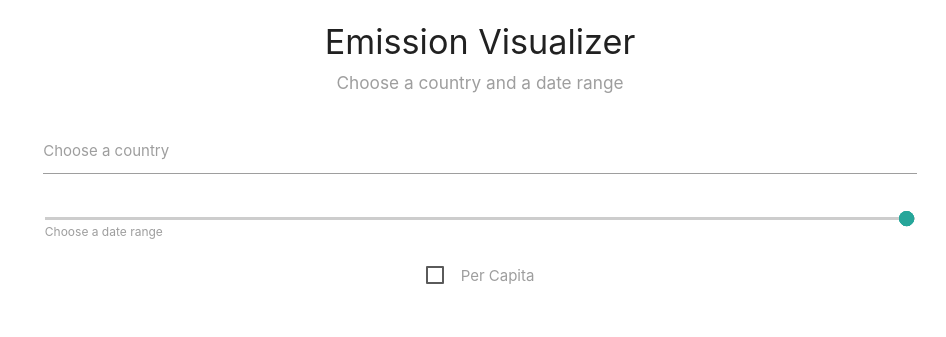
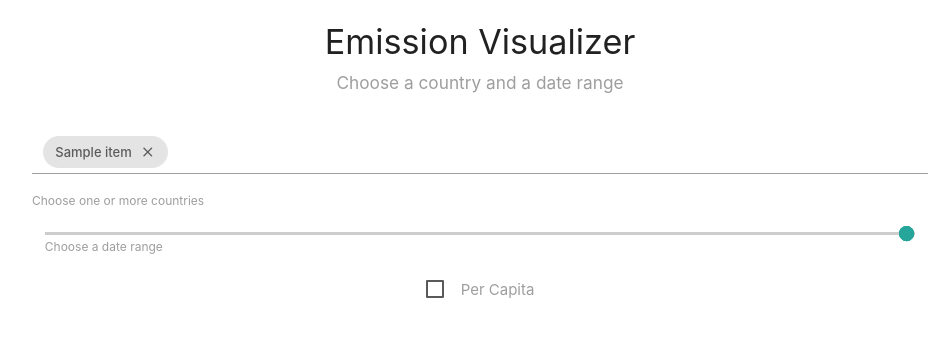
Before and after one commit to eetu-n/emissionVisualizer, a Flask app: template templates/index.html in a window 1280 px wide. Shown: the top 337 px of the page, without its empty margins (160-1106 px from the left). Run offline with Flask 2, Linux system fonts and the light colour scheme; the template is opened without the code that fills it: most values are stand-ins (such as "Sample title", 1, 10 or a date in 2020).

Commit message:
Implemented multiple countries on the graph, as well as a hash function to determine colors for the graph

```diff
--- a/app.py
+++ b/app.py
@@ -6,24 +6,53 @@ app = Flask(__name__)
 api_caller = ApiCaller()
 
 
+# Returns a color based on the hash of the country name
+def get_color(name: str):
+    name_hash = str(hash(name) % 10 ** 9)
+
+    def to_hex(num):
+        return str(int((num/999)*255))
+
+    r = to_hex(int(name_hash[0:3]))
+    b = to_hex(int(name_hash[3:6]))
+    g = to_hex(int(name_hash[6:9]))
+
+    return "rgb(" + r + "," + g + "," + b + ')'
+
+
 @app.route('/', methods=["POST", "GET"])
 def index():
-    country_list = api_caller.get_country_list()
+    generic_country_list = api_caller.get_country_list()
     generic_year_list = api_caller.get_generic_year_list()
     year_min = int(1960)
     year_max = ApiCaller().get_current_year()
-    country = None
     data_type = None
+    data_dict = {}
     labels = generic_year_list
     values = []
     is_empty = False
     received = False
     invalid = False
+    input_country_list = []
+    country_amount = 0
+    color_list = []
 
     if request.method == "POST":
-        country = request.form.get('country_selector')
-        if country not in country_list:
+        input_country_list = request.form.get('input_country_list').split(",")
+        for country in input_country_list:
+            if country not in generic_country_list:
+                input_country_list.remove(country)
+
+        country_amount = len(input_country_list)
+
+        if country_amount == 0:
             invalid = True
+        else:
+            input_country_list = sorted(input_country_list)
+            get_color(input_country_list[0])
+
+        for country in input_country_list:
+            color_list.append(get_color(country))
 
         year_min = int(request.form.get('selected_year_min'))
         year_max = int(request.form.get('selected_year_max'))
@@ -35,16 +64,22 @@ def index():
             data_type = "emissions"
 
         if not invalid:
-            data_dict = api_caller.get_data_range(country, data_type, year_min, year_max)
-            labels = list(data_dict.keys())
-            values = list(data_dict.values())
+            data_dict = api_caller.get_multiple_data_range(input_country_list, data_type, year_min, year_max)
+            labels = list(data_dict[list(data_dict.keys())[0]].keys())
+            for i in range(len(input_country_list)):
+                value_list = list(data_dict[list(data_dict.keys())[i]].values())
+                for j in range(len(value_list)):
+                    if value_list[j] is None:
+                        value_list[j] = None
+                values.append(value_list)
             is_empty = api_caller.get_year_list(country, data_type, year_min, year_max) == []
 
         received = True
 
-    return render_template('index.html', country_list=country_list, generic_year_list=generic_year_list,
-                           country=country, year_min=year_min, year_max=year_max, data_type=data_type,
-                           labels=labels, values=values, received=received, is_empty=is_empty, invalid=invalid)
+    return render_template('index.html', generic_country_list=generic_country_list, generic_year_list=generic_year_list,
+                           year_min=year_min, year_max=year_max, data_type=data_type, labels=labels, values=values,
+                           received=received, is_empty=is_empty, invalid=invalid, input_country_list=input_country_list,
+                           country_amount=country_amount, color_list=color_list)
 
 
 # Api routing section
--- a/templates/index.html
+++ b/templates/index.html
@@ -24,12 +24,11 @@
     </div>
     <form method="POST" id="input" autocomplete="off">
         <div class="row">
-            <div class="input-field col s12">
-                <input type="text" id="country_selector" name="country_selector" class="autocomplete" autocomplete="off"
-                       {% if received and not invalid %} value="{{ country }}" {% endif %}>
-                <label for="country_selector">Choose a country</label>
+            <div id="country_selector" class="col s12 chips chips-autocomplete">
             </div>
+            <label for="country_selector">Choose one or more countries</label>
         </div>
+        <input id="input_country_list" name="input_country_list" value="" hidden>
         <div class="row" style="margin-left: 1vw; margin-right: 1vw">
             <div id="year-selector" class="col s12"></div>
             <input type="number" id="year_min" name="selected_year_min" value="{{ year_min }}" hidden>
@@ -50,7 +49,6 @@
         <div id="loading_animation" class="col s12 progress scale-transition scale-out" hidden>
             <div class="indeterminate"></div>
         </div>
-    </form>
 
     {% if invalid %}
         <div class="row">
@@ -62,7 +60,7 @@
     {% elif is_empty and received %}
         <div>
             <p>
-                No data available for {{ country }} between {{ year_min }} and {{ year_max }}
+                No data available for {{ input_country_list[0] }} between {{ year_min }} and {{ year_max }}
             </p>
         </div>
 {% elif received and not invalid %}
@@ -76,35 +74,62 @@
     var ctx = document.getElementById('myChart').getContext('2d');
     var chart = new Chart(ctx, {
     type: 'line',
+    scaleLabel: {
+        display: true
+    },
     options: {
-        maintainAspectRatio: false
+        maintainAspectRatio: false,
+        scales: {
+            yAxes: {
+                label: "Year"
+            }
+        }
     },
     data: {
         labels: {{ labels }},
-        datasets: [{
-            label: "Emissions " + {% if data_type == 'emissions_per_capita' %} "per capita " + {% endif %}
-                "in " + "{{ country }} " +
-                "({% if data_type == 'emissions' %}kilotonnes{% else %}tonnes per capita{% endif %})" ,
-            borderColor: 'rgb(38, 166, 154)',
+        datasets: [{% for i in range(country_amount) %}{
+            label: "{{ input_country_list[i] }}",
+            borderColor: "{{ color_list[i] }}",
             fill: false,
-            data: {{ values }},
-        }]
+            data: [{% for value in values[i] %}
+                        {% if value == None %}
+                            null,
+                        {% else %}
+                            {{ value }},
+                        {% endif %}
+                    {% endfor %}
+                ],
+        },{% endfor %}]
     },
 });
 </script>
 <script>
     $(document).ready(function(){
-        $('#country_selector').autocomplete({
+        $('.chips-autocomplete').chips({
+            autocompleteOptions: {
                 data: {
-                {% for item in country_list %}
-                    "{{ item }}": null,
+                    {% for item in generic_country_list %}
+                        '{{ item }}': null,
                     {% endfor %}
                 },
                 minLength: 0,
                 onAutocomplete: function(){
                     submit_form()
                 }
+            },
+            onChipAdd: function(){
+                update_country_list()
+            },
+            onChipDelete: function(){
+                update_country_list()
+            },
+            data: [
+                {% for item in input_country_list %}
+                    {tag: '{{ item }}'},
+                {% endfor %}
+            ]
         });
+        update_country_list()
     });
 </script>
 <script>
@@ -151,6 +176,21 @@
         }
     });
 </script>
+<script>
+    var country_cache = [];
+
+    var input = document.getElementById("input_country_list");
+
+    function update_country_list(){
+        var chips = document.getElementsByClassName("chip");
+        country_cache = [];
+        for (var i = 0; i < chips.length; i++){
+            var content = chips[i].innerHTML;
+            country_cache.push(content.slice(0, content.search('<')));
+        }
+        input.setAttribute('value', country_cache);
+    }
+</script>
 <script type="text/javascript" src="{{ url_for('static', filename='js/materialize.min.js') }}"></script>
 </body>
 </html>
```
Lines whose indentation alone changed are shown as unchanged.
